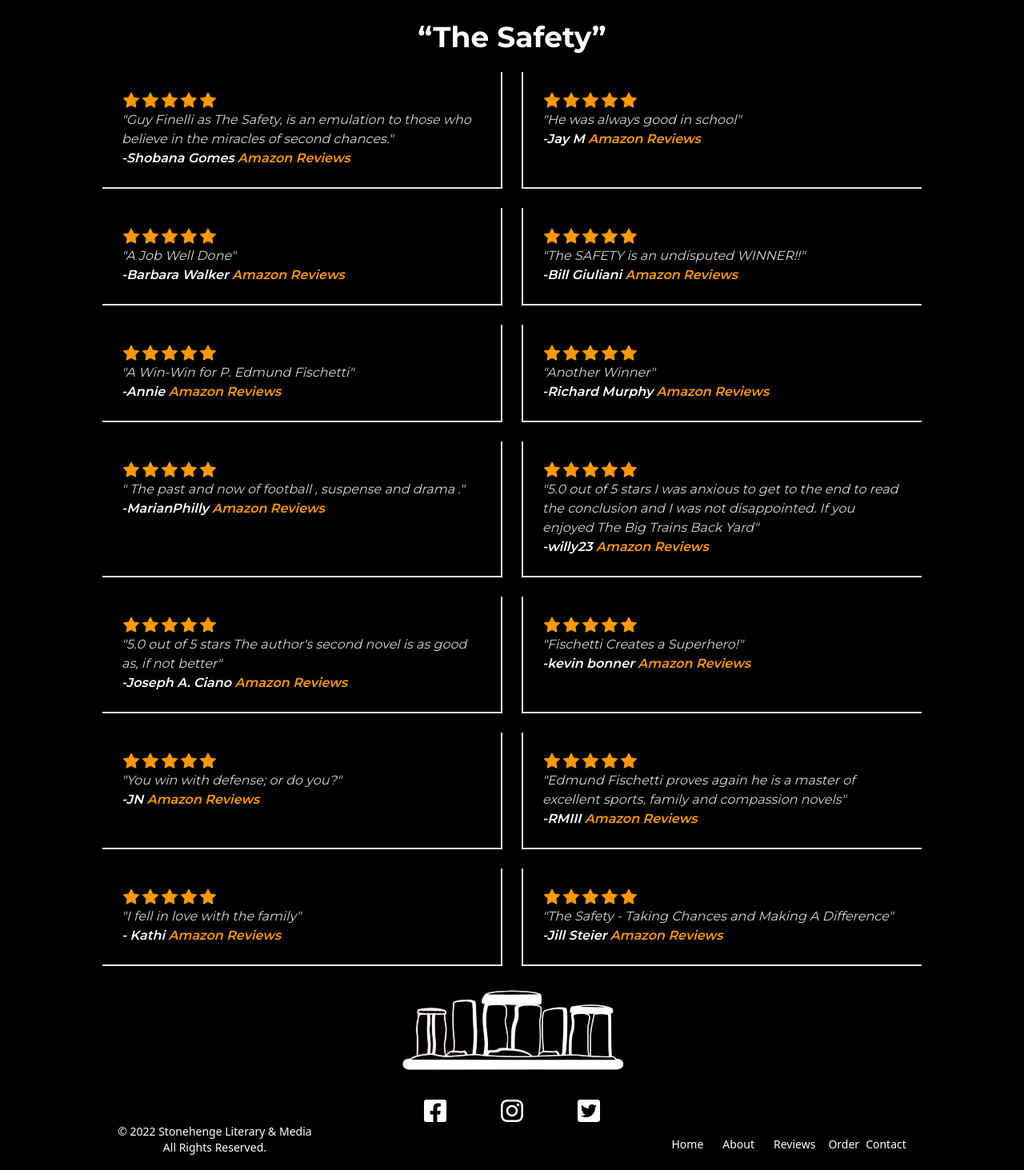
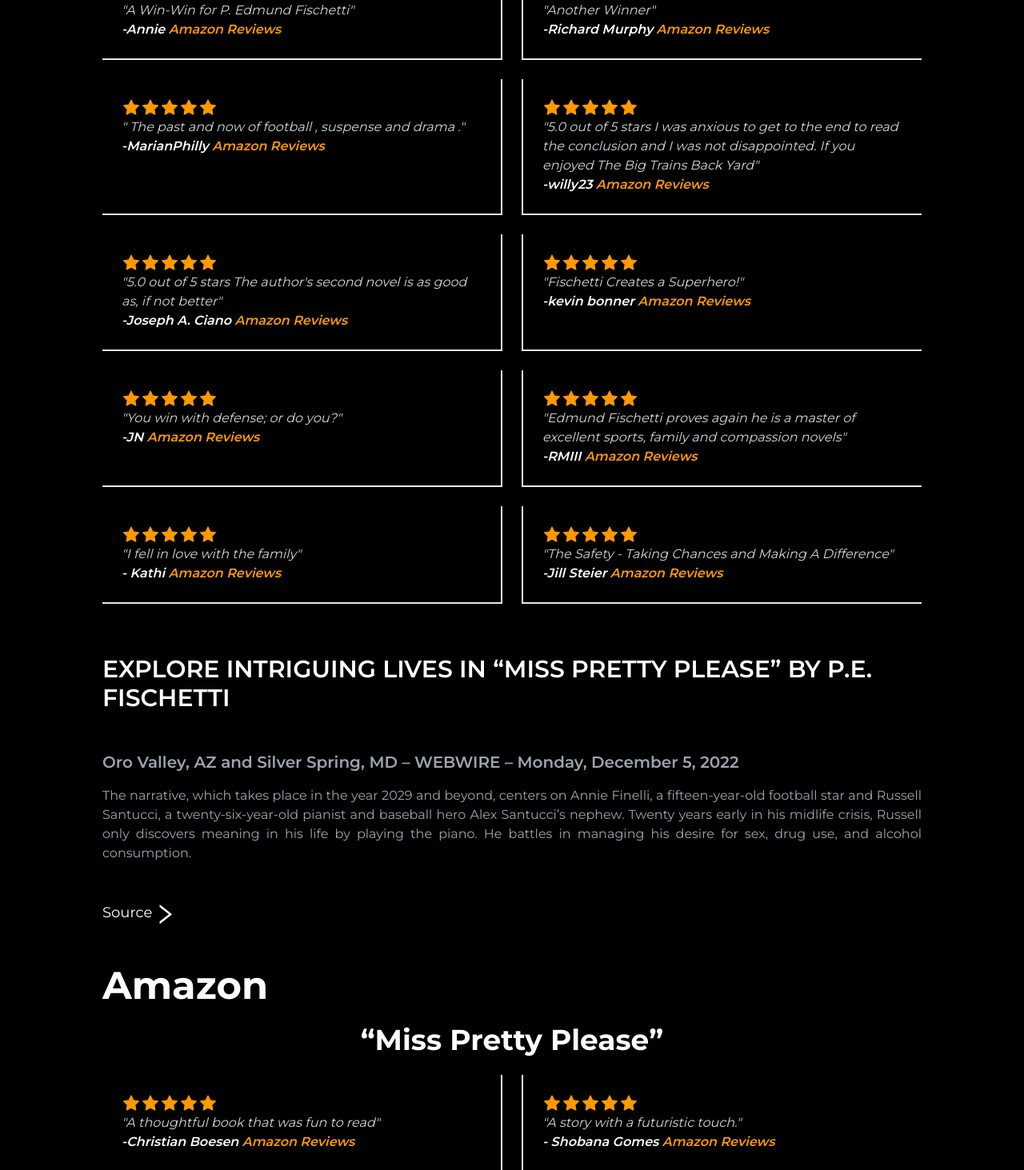
Before and after one commit to BinKevs/fischetti, a React (Create React App) app: page /#/reviews in a window 1280 px wide. Shown: the part 1007-2470 px from the top of the page at 80% size. Built offline with nearby package versions, Linux system fonts and the light colour scheme.

Commit message:
update reviews

```diff
--- a/src/views/Reviews.js
+++ b/src/views/Reviews.js
@@ -5,7 +5,7 @@ import { Outlet, Link } from "react-router-dom";
 import { AiOutlineRight } from "react-icons/ai";
 
 function Reviews() {
-  const [review, setReview] = useState([
+  const [reviewSafety, setReviewSafety] = useState([
     {
       message:
         "Guy Finelli as The Safety, is an emulation to those who believe in the miracles of second chances.",
@@ -67,6 +67,86 @@ function Reviews() {
       creator: "Jill Steier",
     },
   ]);
+  const [reviewMissPretty, setReviewMissPretty] = useState([
+    {
+      message: "A thoughtful book that was fun to read",
+      creator: "Christian Boesen",
+    },
+    {
+      message: "A story with a futuristic touch.",
+      creator: "	Shobana Gomes",
+    },
+    {
+      message: "P. E. Fischetti’s Best Novel To Date",
+      creator: "Amazon Customer",
+    },
+  ]);
+  const [reviewHotInAugust, setReviewHotInAugust] = useState([
+    {
+      message:
+        "A Stimulating, Immersive Read! It's about ordinary lives and a love for baseball.",
+      creator: "Shobana Gomes",
+    },
+    {
+      message: "Trilogy! Trilogy! Trilogy!",
+      creator: "Annie",
+    },
+    {
+      message: "Big Train's Backyard is a winner",
+      creator: "Edmund Matthew S",
+    },
+    {
+      message: "A thoughtful book that was fun to read",
+      creator: "Richard Murphy",
+    },
+    {
+      message: "Big Train's Back Yard",
+      creator: "MarianPhilly",
+    },
+    {
+      message: "Fischetti Writes A Winner!",
+      creator: "Art in RI",
+    },
+    {
+      message:
+        "If you enjoy the varieties of family relationships, baseball, history, and a little statistics, this book is for you!!",
+      creator: "Bill Giuliani",
+    },
+    {
+      message: "Fun book with a baseball setting.",
+      creator: "Jill Steier",
+    },
+    {
+      message: "Good read for baseball lovers",
+      creator: "PMH",
+    },
+    {
+      message: "I was very into this book and looked forward each ...",
+      creator: "Ed Danberry",
+    },
+    {
+      message: "Must Read for DC Baseball Fans",
+      creator: "JN",
+    },
+    {
+      message: "Big Train Backyard",
+      creator: "Amazon Customer",
+    },
+    {
+      message: "A can't put it down read",
+      creator: "Christian Boesen",
+    },
+    {
+      message:
+        "When I saw the title and Iconic baseball player taking his power stroke full cut,I knew it was about my childhood sport Dad taught me to love.",
+      creator: "RMIII",
+    },
+    {
+      message:
+        "Big Train's backyard - refreshing novel with an easy to read story line",
+      creator: "Stacy Ciano",
+    },
+  ]);
   return (
     <>
       <div className="h-full bg-black relative flex md:mt-[88px] mt-[82px] ">
@@ -100,6 +180,61 @@ function Reviews() {
                     <AiOutlineRight />
                   </IconContext.Provider>
                 </Link>
+                <div>
+                  <div className="text-5xl font-bold text-white">Amazon</div>
+                  <div className="text-4xl font-bold py-6 text-white text-center">
+                    “The Safety”
+                  </div>
+                  <div className="grid md:grid-cols-2 grid-cols-1 gap-6">
+                    {reviewSafety.map((item, index) => {
+                      return (
+                        <div
+                          className={`${
+                            index % 2 === 0 ? "border-r-2" : "border-l-2"
+                          } border-b-2 p-6 italic`}
+                          key={index}
+                        >
+                          <div className="flex">
+                            {" "}
+                            <IconContext.Provider
+                              value={{ color: "#FF9900", size: "1.5em" }}
+                            >
+                              <AiFillStar />
+                            </IconContext.Provider>
+                            <IconContext.Provider
+                              value={{ color: "#FF9900", size: "1.5em" }}
+                            >
+                              <AiFillStar />
+                            </IconContext.Provider>
+                            <IconContext.Provider
+                              value={{ color: "#FF9900", size: "1.5em" }}
+                            >
+                              <AiFillStar />
+                            </IconContext.Provider>
+                            <IconContext.Provider
+                              value={{ color: "#FF9900", size: "1.5em" }}
+                            >
+                              <AiFillStar />
+                            </IconContext.Provider>
+                            <IconContext.Provider
+                              value={{ color: "#FF9900", size: "1.5em" }}
+                            >
+                              <AiFillStar />
+                            </IconContext.Provider>
+                          </div>
+
+                          <div className="text-gray-300 ">"{item.message}"</div>
+                          <div className="font-semibold">
+                            -{item.creator}{" "}
+                            <span className="text-[#FF9900]">
+                              Amazon Reviews
+                            </span>{" "}
+                          </div>
+                        </div>
+                      );
+                    })}
+                  </div>
+                </div>
               </div>
               <div className="">
                 <div className="py-8 uppercase text-white text-3xl font-semibold">
@@ -136,10 +271,63 @@ function Reviews() {
           <div>
             <div className="text-5xl font-bold text-white">Amazon</div>
             <div className="text-4xl font-bold py-6 text-white text-center">
-              “The Safety”
+              “Miss Pretty Please”
             </div>
             <div className="grid md:grid-cols-2 grid-cols-1 gap-6">
-              {review.map((item, index) => {
+              {reviewMissPretty.map((item, index) => {
+                return (
+                  <div
+                    className={`${
+                      index % 2 === 0 ? "border-r-2" : "border-l-2"
+                    } border-b-2 p-6 italic`}
+                    key={index}
+                  >
+                    <div className="flex">
+                      {" "}
+                      <IconContext.Provider
+                        value={{ color: "#FF9900", size: "1.5em" }}
+                      >
+                        <AiFillStar />
+                      </IconContext.Provider>
+                      <IconContext.Provider
+                        value={{ color: "#FF9900", size: "1.5em" }}
+                      >
+                        <AiFillStar />
+                      </IconContext.Provider>
+                      <IconContext.Provider
+                        value={{ color: "#FF9900", size: "1.5em" }}
+                      >
+                        <AiFillStar />
+                      </IconContext.Provider>
+                      <IconContext.Provider
+                        value={{ color: "#FF9900", size: "1.5em" }}
+                      >
+                        <AiFillStar />
+                      </IconContext.Provider>
+                      <IconContext.Provider
+                        value={{ color: "#FF9900", size: "1.5em" }}
+                      >
+                        <AiFillStar />
+                      </IconContext.Provider>
+                    </div>
+
+                    <div className="text-gray-300 ">"{item.message}"</div>
+                    <div className="font-semibold">
+                      -{item.creator}{" "}
+                      <span className="text-[#FF9900]">Amazon Reviews</span>{" "}
+                    </div>
+                  </div>
+                );
+              })}
+            </div>
+          </div>
+          <div>
+            <div className="text-5xl font-bold text-white">Amazon</div>
+            <div className="text-4xl font-bold py-6 text-white text-center">
+              “Hot in August”
+            </div>
+            <div className="grid md:grid-cols-2 grid-cols-1 gap-6">
+              {reviewHotInAugust.map((item, index) => {
                 return (
                   <div
                     className={`${
```
Also changed, not shown: build_Exempted/404.html (added, +50 -0 lines), 7 other files (tests, documents, lock files or other folders).
